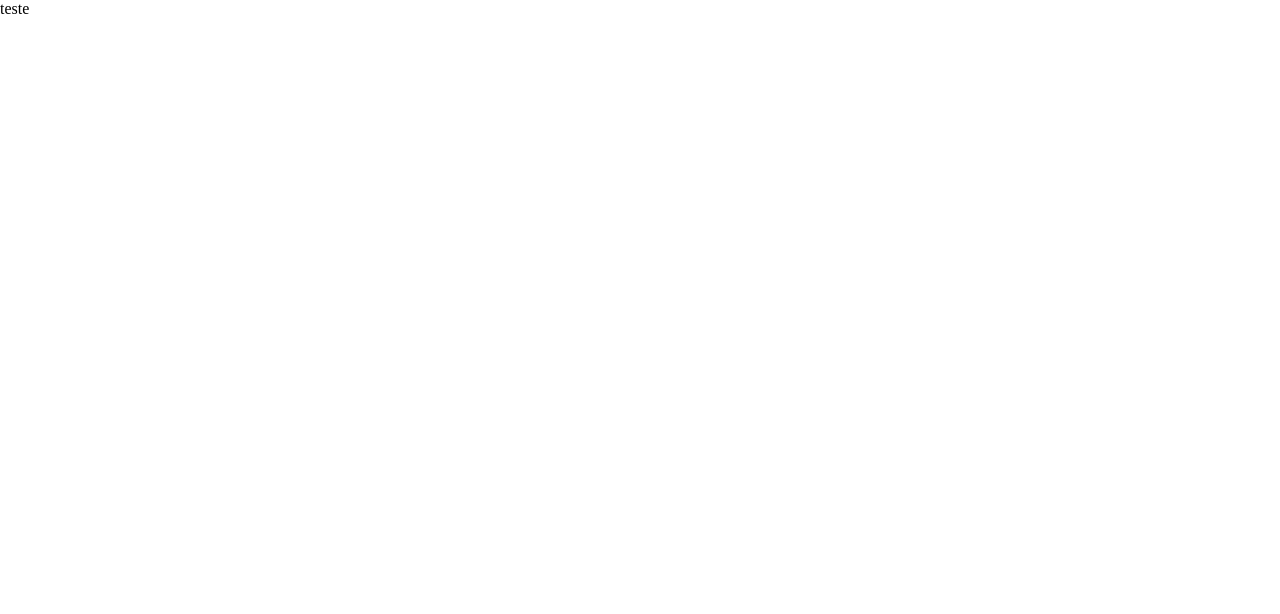
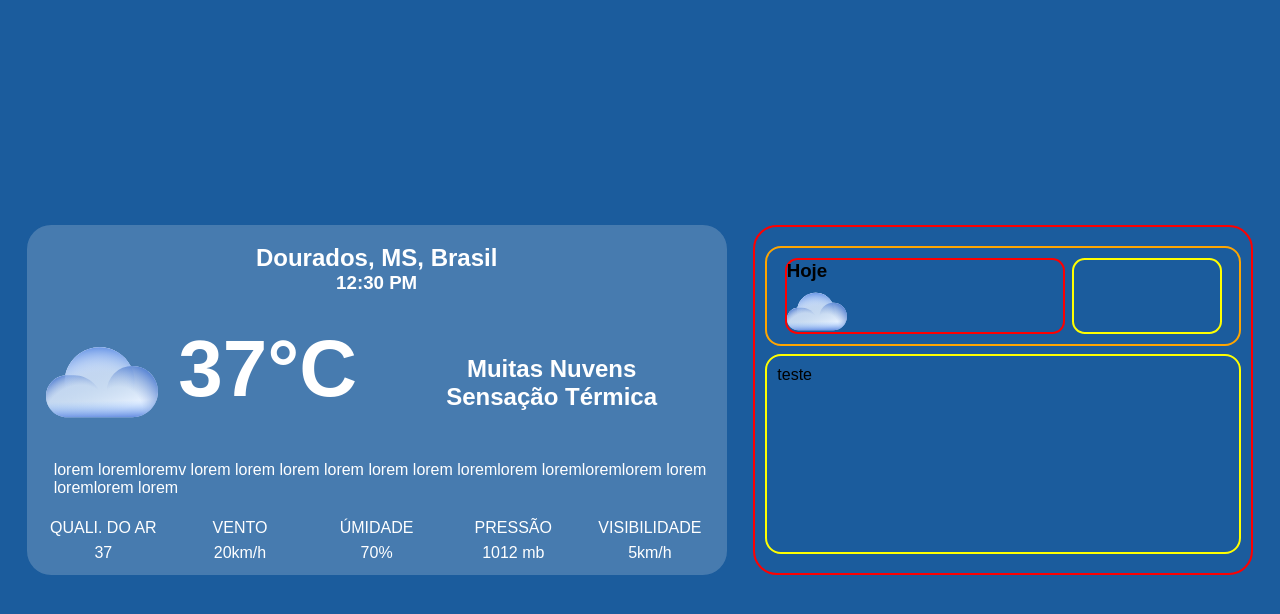
Before and after one commit to gabrielmoofc/previsao-do-tempo, a React (Create React App) app: page / in a window 1280 px wide. Shown: the top 614 px of the page. Built offline with nearby package versions, Linux system fonts and the light colour scheme.

Commit message:
COMEÇANDO LAYOUT DO PAGINA

```diff
--- a/src/App.css
+++ b/src/App.css
@@ -2,4 +2,5 @@
   margin: 0px;
   padding: 0px;
   box-sizing: border-box;
+  font-family: sans-serif;
 }
--- a/src/App.js
+++ b/src/App.js
@@ -1,10 +1,9 @@
 import './App.css';
+import Home from './pages/home/home';
 
 function App() {
   return (
-    <section>
-      <p>teste</p>
-    </section>
+    <Home/>
   );
 }
 
--- /dev/null
+++ b/src/pages/home/home.css
@@ -0,0 +1,125 @@
+#sectionHome {
+    height: 100vh;
+    display: flex;
+    align-items: center;
+    justify-content: space-evenly;
+
+}
+.nublado{
+    background-color: #1b5c9d;
+}
+#mainContent{
+    height: 350px;
+    width: 700px;
+    border-radius: 1.5rem;
+    background-color: rgb(250, 250, 250,20%);
+    backdrop-filter: blur(2px);
+    display: flex;
+    flex-direction: column;
+    justify-content: space-around;
+    color: white;
+}
+
+#cima {
+    height: 100px;
+    width: 100%;
+    border: 2px solid orange;
+    border-radius: 1rem;
+    padding: 10px;
+    display: flex;
+    justify-content: space-evenly;
+
+}
+#baixo{
+    padding: 10px;
+    border: 2px solid yellow;
+    height: 200px;
+    border-radius: 1rem;
+}
+#imgHoje{
+    width: 60px;
+}
+#climaHoje{
+    width: 280px;
+    border: 2px solid red;
+    border-radius: 0.8rem;
+}
+#climaAmanha{
+    border: 2px solid yellow;
+    width: 150px;
+    border-radius: 0.8rem;
+}
+#asideContent{
+    width: 500px;
+    height: 350px;
+    border: 2px solid red;
+    border-radius: 1.5rem;
+    display: flex;
+    padding: 10px;
+    justify-content: space-evenly;
+
+
+    flex-direction: column;
+
+}
+#nomeCidade{
+    height: 70px;
+    display: flex;
+    align-items: center;
+    justify-content: center;
+    flex-direction: column;
+}
+
+#temperaturaContainer{
+    display: flex;
+    flex-direction: row;
+    height: 120px;
+}
+#mensagemDia{
+    padding-left: 20px;
+}
+#txtTemperatura{
+    font-size: 5rem;
+}
+#nublado{
+    width: 7rem;
+}
+
+#temperaturaContent{
+    width: 50%;
+    display: flex;
+    justify-content: space-evenly;
+}
+#mensagemClimaContainer{
+    width: 50%;
+    display: flex;
+    flex-direction: column;
+    align-items: center;
+    justify-content: center;
+}
+
+#informacoesContainer{
+    height: 50px;
+    display: flex;
+    align-items: center;
+    justify-content: space-evenly;
+
+}
+.itemsInfo{
+    height: 100%;
+    width: 120px;
+    text-align: center;
+    display: flex;
+    flex-direction: column;
+    justify-content: space-around;
+}
+
+#mensagemDiaContainer{
+    display: flex;
+    align-items: center;
+    justify-content: center;
+}
+
+#mensagemDia{
+    width: 98%;
+}
--- /dev/null
+++ b/src/pages/home/home.js
@@ -0,0 +1,67 @@
+import React from "react";
+import './home.css'
+import nublado from '../../assets/img/nublado.svg'
+
+export default function Home() {
+    return(
+    <section id='sectionHome' className="nublado">
+        <main id='mainContent'>
+            <div id='nomeCidade'>
+                <h1>Dourados, MS, Brasil</h1>
+                <h3>12:30 PM</h3>
+            </div>
+            <div id='temperaturaContainer'>
+                <div id='temperaturaContent'>
+                    <img id='nublado' src={nublado}/>
+                    <h1 id='txtTemperatura'>37°C</h1>
+                </div>
+                <div id='mensagemClimaContainer'>
+                     <h1>Muitas Nuvens</h1>
+                     <h2>Sensação Térmica</h2>
+                </div>
+            </div>
+            <div id='mensagemDiaContainer'>
+                <div id='mensagemDia'>
+                    <p>lorem loremloremv lorem lorem lorem lorem lorem lorem loremlorem loremloremlorem lorem loremlorem lorem</p>
+                </div>
+            </div>
+            <div id='informacoesContainer'>
+                <div className='itemsInfo'>
+                    <p>QUALI. DO AR</p>
+                    <p>37</p>
+                </div>
+                <div className='itemsInfo'>
+                    <p>VENTO</p>
+                    <p>20km/h</p>
+                </div>
+                <div className='itemsInfo'>
+                    <p>ÚMIDADE</p>
+                    <p>70%</p>
+                </div>
+                <div className='itemsInfo'>
+                    <p>PRESSÃO</p>
+                    <p>1012 mb</p>
+                </div>
+                <div className='itemsInfo'>
+                    <p>VISIBILIDADE</p>
+                    <p>5km/h</p>
+                </div>
+            </div>
+        </main>
+        <aside id='asideContent'>
+           <div id='cima'>
+                <div id='climaHoje'>
+                    <h1>Hoje</h1>
+                    <img id='imgHoje' src={nublado}/>
+                </div>
+                <div id='climaAmanha'>
+
+                </div>
+            </div>
+            <div id='baixo'>
+                teste
+            </div>
+        </aside>
+      </section>
+    )
+}
```
Also changed, not shown: src/assets/img/nublado.svg (added).
